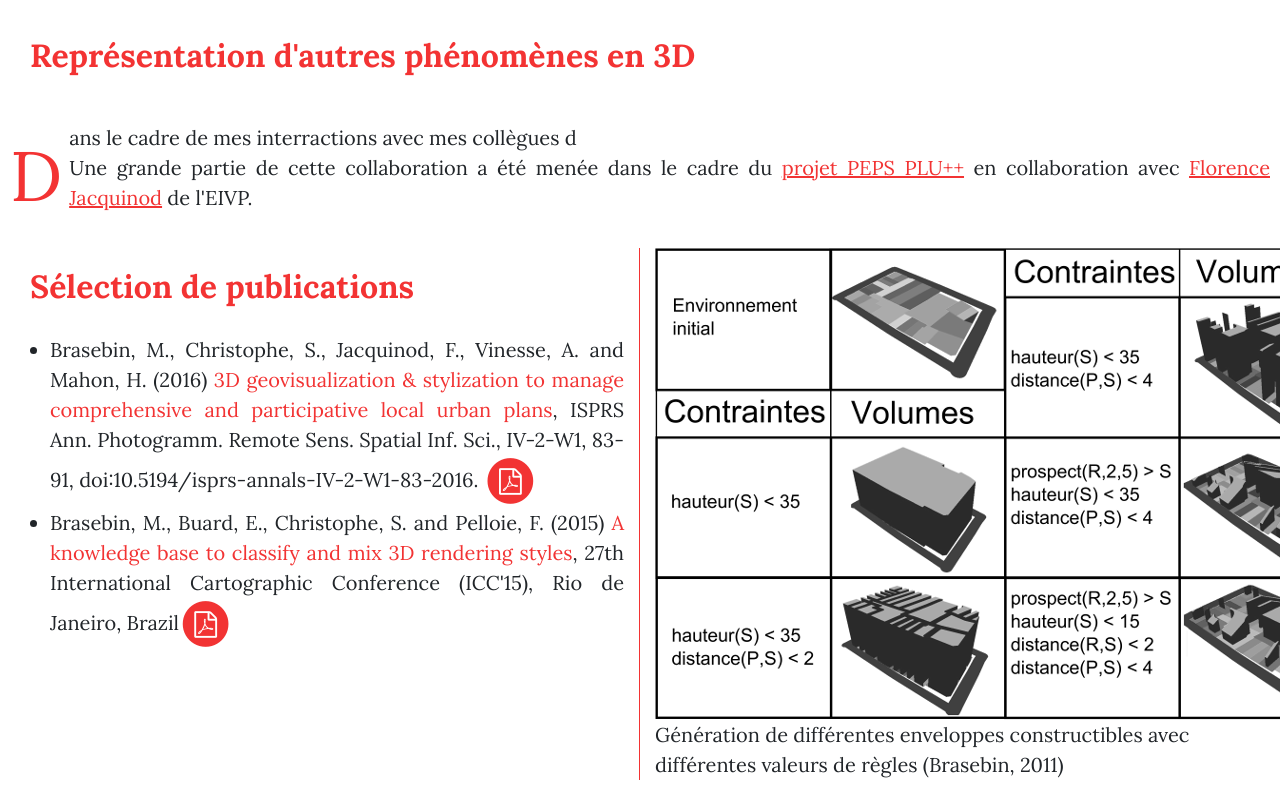
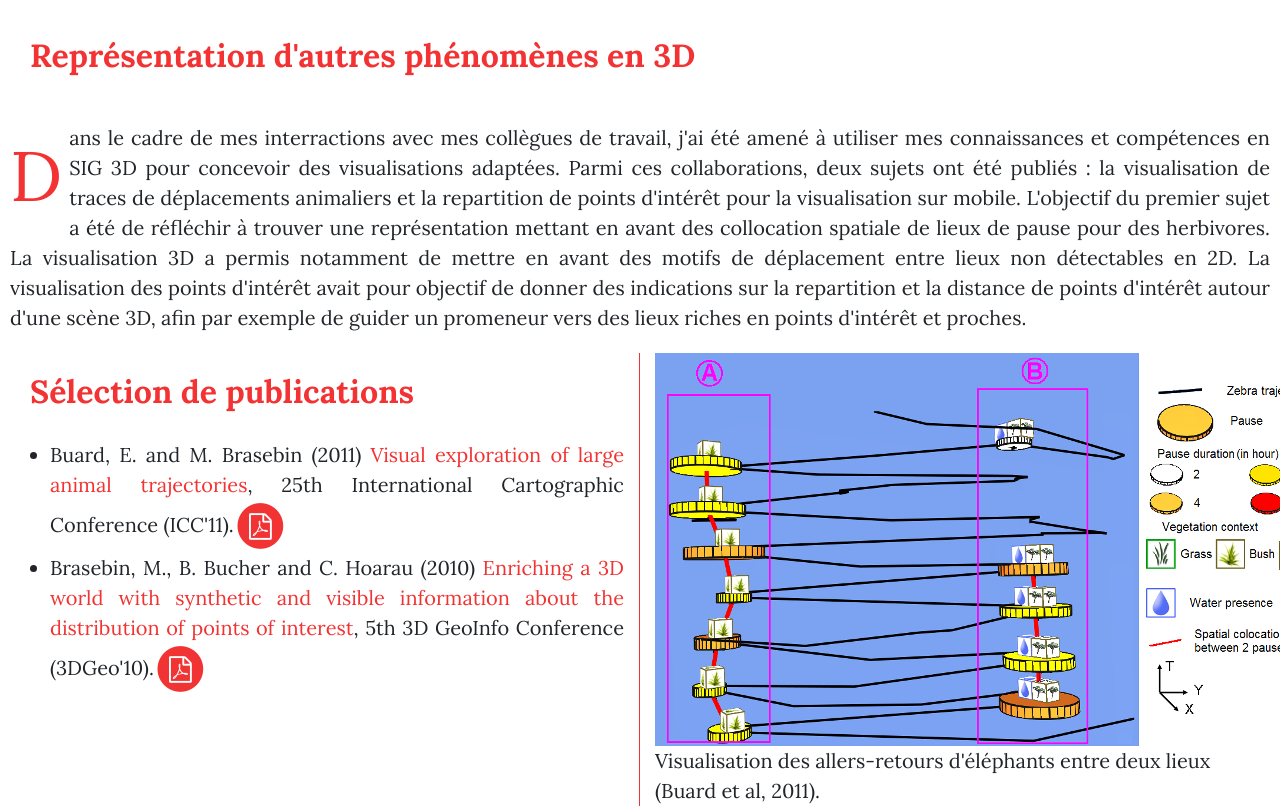
Before and after one commit to mbrasebin/MBrasebin.github.io, a website: page geovis.html in a window 1280 px wide. Shown: the part 1331-2141 px from the top of the page. Drawn offline with nearby package versions, Linux system fonts and the light colour scheme.

Commit message:
First version of geovis page

```diff
--- a/geovis.html
+++ b/geovis.html
@@ -90,9 +90,9 @@
               <div class="col-12">
                 <p class="post-preview post-meta">
                   Les données géographiques 3D étant récentes, un certain nombre de verrous doivent être levés pour permettre la représentation d'information 3D efficaces et adaptables aux usages et au contexte.
-                  A travers les travaux autour de SimPLU3D, j'ai été associé aux recherches de <a href="https://sites.google.com/site/sidoniechristophe/home">Sidonie Christophe</a> pour mener une réflexion sur l'usage
+                  À travers les travaux autour de SimPLU3D, j'ai été associé aux recherches de <a href="https://sites.google.com/site/sidoniechristophe/home">Sidonie Christophe</a> pour mener une réflexion sur l'usage
                   de styles adaptés à la représentation de résultats de simulation. L'enjeu est de permettre une visualisation adaptée au contexte de la concertation afin de faire comprendre au participant l'influence du règlement, mais également de permettre de naviguer entre différentes représentations afin de faire ressortir les éléments les plus importants au cours des discussions.
-                  Dans le cadre de ce travail, nous vons proposé une formalisation du style 3D et appliqués des algorithmes d'informatiques graphiques. Ces propositions sont des extensions des résultats du projet <a href="http://mapstyle.ign.fr/">ANR Mapstyle</a>.
+                  Dans le cadre de ce travail, nous avons proposé une formalisation du style 3D et appliqués des algorithmes d'informatiques graphiques. Ces propositions sont des extensions des résultats du projet <a href="http://mapstyle.ign.fr/">ANR Mapstyle</a>.
 
                 <br />
             Une grande partie de cette collaboration a été menée dans le cadre du <a href="http://ignf.github.io/PLU2PLUS/"> projet PEPS PLU++</a> en collaboration avec <a href="http://www.jacquinod.fr/dokuwiki/doku.php">Florence Jacquinod</a> de l'EIVP.
@@ -140,12 +140,9 @@
                 <div class="row">
                   <div class="col-12">
                     <p class="post-preview post-meta">
-                      Dans le cadre de mes interractions avec mes collègues d
+                      Dans le cadre de mes interractions avec mes collègues de travail, j'ai été amené à utiliser mes connaissances et compétences en SIG 3D pour concevoir des visualisations adaptées. Parmi ces collaborations, deux sujets ont été publiés : la visualisation de traces de déplacements animaliers et la repartition de points d'intérêt pour la visualisation sur mobile. L'objectif du premier sujet a été de réfléchir à trouver une représentation mettant en avant des collocation spatiale de lieux de pause pour des herbivores. La visualisation 3D a permis notamment de mettre en avant des motifs de déplacement entre lieux non détectables en 2D. La visualisation des points d'intérêt avait pour objectif de donner des indications sur la repartition et la distance de points d'intérêt autour d'une scène 3D, afin par exemple de guider un promeneur vers des lieux riches  en points d'intérêt et proches.
                     <br />
-                Une grande partie de cette collaboration a été menée dans le cadre du <a href="http://ignf.github.io/PLU2PLUS/"> projet PEPS PLU++</a> en collaboration avec <a href="http://www.jacquinod.fr/dokuwiki/doku.php">Florence Jacquinod</a> de l'EIVP.
-
                  </div>
-
         </div>
 
         <div class="row">
@@ -154,24 +151,27 @@
                   <h2>Sélection de publications </h2>
                   <ul class>
 
-                      <li class="li-align">Brasebin, M., Christophe, S., Jacquinod, F., Vinesse, A. and  Mahon, H. (2016) <span class="textcolorred">3D geovisualization & stylization to manage comprehensive and participative local urban plans</span>, ISPRS Ann. Photogramm. Remote Sens. Spatial Inf. Sci., IV-2-W1, 83-91, doi:10.5194/isprs-annals-IV-2-W1-83-2016. <a href="https://www.isprs-ann-photogramm-remote-sens-spatial-inf-sci.net/IV-2-W1/83/2016/"><span class="fa-stack fa-lg">
+
+                    <li class="li-align">Buard, E. and M. Brasebin (2011) <span class="textcolorred">Visual exploration of large animal trajectories</span>, 25th International Cartographic Conference (ICC'11).<a href="http://recherche.ign.fr/labos/cogit/publiCOGITDetail.php?idpubli=4237"><span class="fa-stack fa-lg">
+                        <i class="fa fa-circle fa-stack-2x"></i>
+                        <i class="fa fa-file-pdf-o fa-stack-1x fa-inverse"></i>
+                      </span>
+                    </a></li>
+
+
+                      <li class="li-align"> Brasebin, M., B. Bucher and C. Hoarau (2010) <span class="textcolorred">Enriching a 3D world with synthetic and visible information about the distribution of points of interest</span>, 5th 3D GeoInfo Conference (3DGeo'10).<a href="http://recherche.ign.fr/labos/cogit/publiCOGITDetail.php?idpubli=4122"><span class="fa-stack fa-lg">
                           <i class="fa fa-circle fa-stack-2x"></i>
                           <i class="fa fa-file-pdf-o fa-stack-1x fa-inverse"></i>
                         </span>
                       </a></li>
 
-                      <li class="li-align">Brasebin, M., Buard, E., Christophe, S. and Pelloie, F. (2015) <span class="textcolorred">A knowledge base to classify and mix 3D rendering styles</span>, 27th International Cartographic Conference (ICC'15), Rio de Janeiro, Brazil<a href="http://recherche.ign.fr/labos/cogit/publiCOGITDetail.php?idpubli=5401&portee=chercheur&id=59&duree=100&nomcomplet=Brasebin%20Mickael&classement=date&annee=0&principale="><span class="fa-stack fa-lg">
-                          <i class="fa fa-circle fa-stack-2x"></i>
-                          <i class="fa fa-file-pdf-o fa-stack-1x fa-inverse"></i>
-                        </span>
-                      </a></li>
                     </ul>
 
 
                     </div>
                   <div class="col-6" >
-                        <img class="img-responsive center-block" src="img/Volume_Constructible.png" alt=""> <br >
-                          Génération de différentes enveloppes constructibles avec différentes valeurs de règles (Brasebin, 2011)
+                        <img class="img-responsive center-block" src="img/backReturn2.bmp" alt=""> <br >
+                          Visualisation des allers-retours d'éléphants entre deux lieux (Buard et al, 2011).
                   </div>
             </div>
     <!-- Footer -->
```
Also changed, not shown: img/backReturn2.bmp (added).
